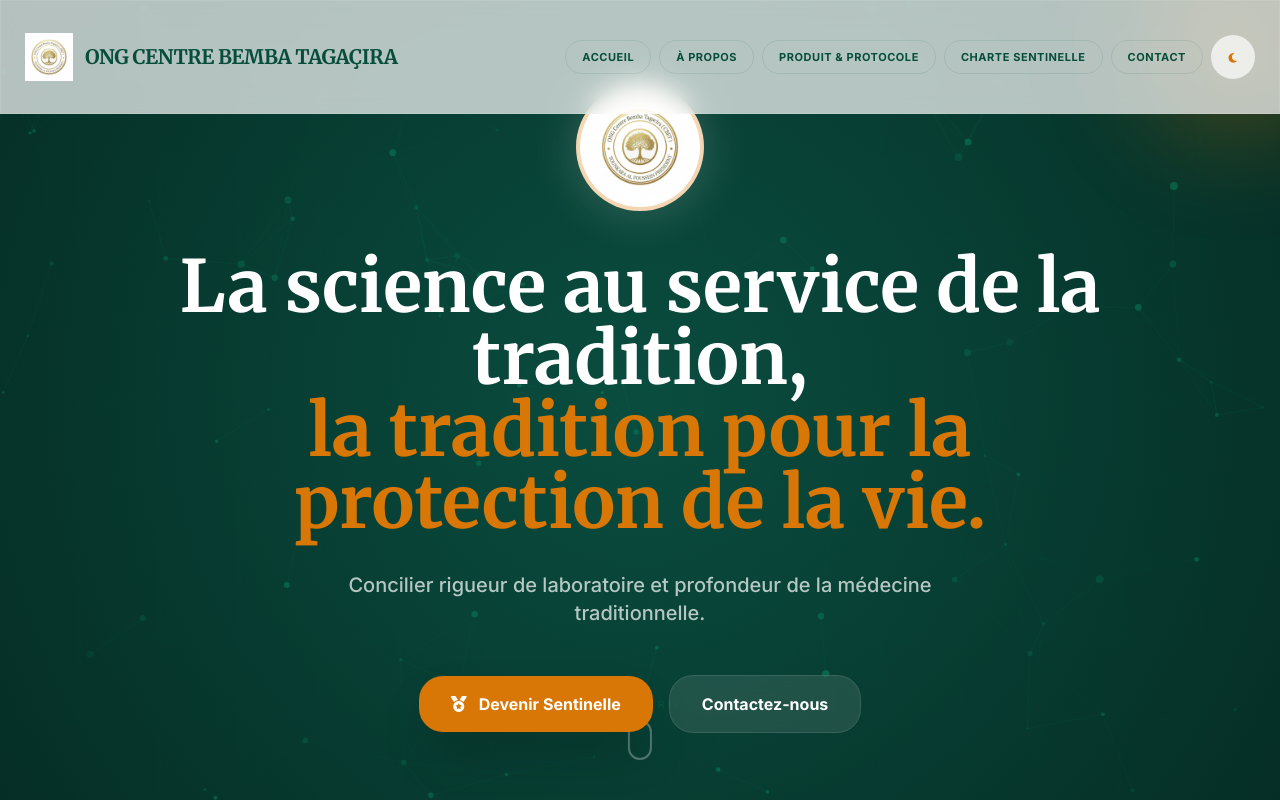
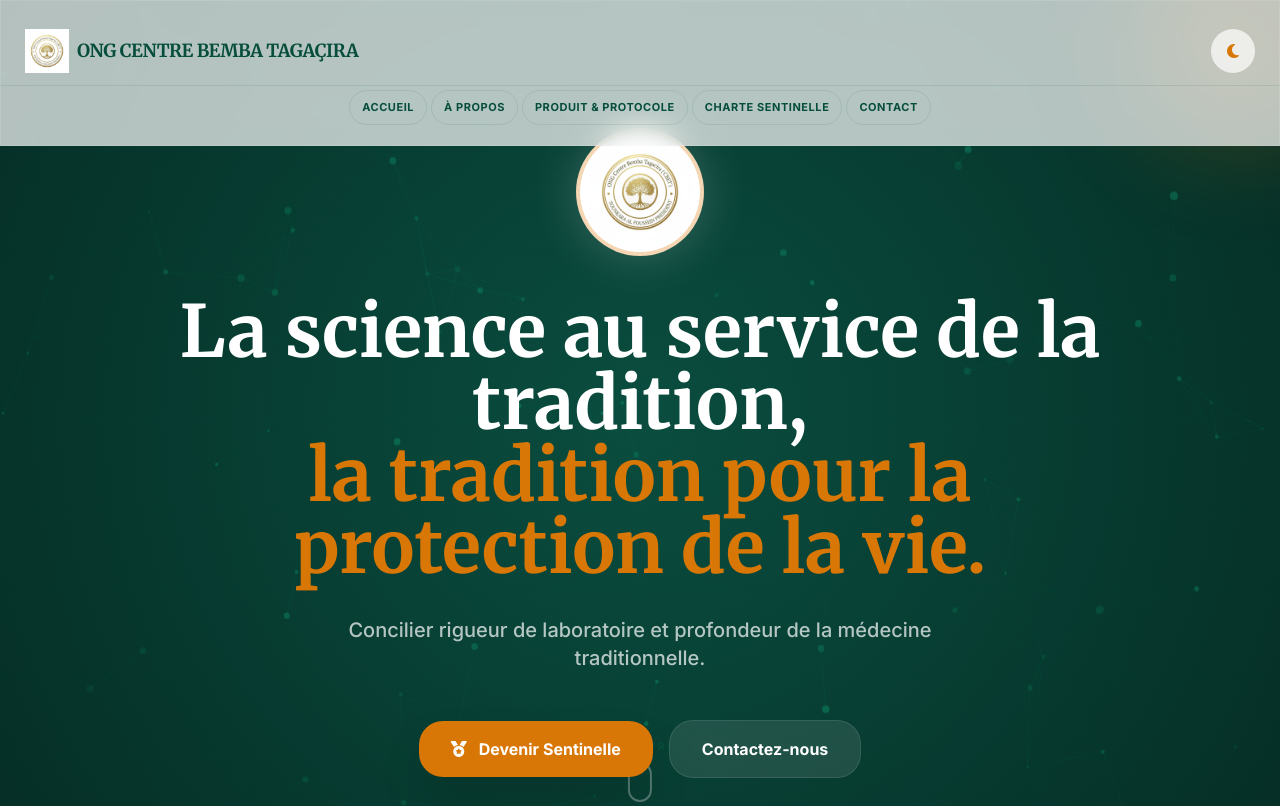
Before and after one commit to eldji225/Ong-CBeT, a website: page index.html in a window 1280 px wide. Shown: the top 806 px of the page. Drawn offline with nearby package versions, Linux system fonts and the light colour scheme.

Commit message:
Fix: Menu toujours visible sur mobile (barre scrollable horizontale)

```diff
--- a/index.html
+++ b/index.html
@@ -386,81 +386,46 @@
 
     <!-- 1. HEADER -->
     <header id="header" class="fixed top-0 left-0 right-0 z-50 transition-all duration-500 glass">
-        <div class="container mx-auto px-4 md:px-6 py-3 md:py-4 flex justify-between items-center">
-            <a href="#" class="flex items-center space-x-2 md:space-x-3 min-w-0">
-                <img src="assets/Logo.png" alt="Logo CBeT" class="w-9 h-9 md:w-12 md:h-12 object-contain shrink-0">
+        <!-- Rangée 1 : Logo + Theme Toggle -->
+        <div class="container mx-auto px-4 md:px-6 py-2 md:py-3 flex justify-between items-center">
+            <a href="#home" class="flex items-center space-x-2 min-w-0">
+                <img src="assets/Logo.png" alt="Logo CBeT" class="w-8 h-8 md:w-11 md:h-11 object-contain shrink-0">
                 <span
-                    class="font-serif font-bold text-ong-dark text-xs sm:text-sm md:text-xl tracking-tight uppercase leading-tight">
+                    class="font-serif font-bold text-ong-dark text-[10px] sm:text-sm md:text-lg tracking-tight uppercase leading-tight">
                     <span class="hidden sm:inline">ONG CENTRE BEMBA TAGAÇIRA</span>
                     <span class="sm:hidden">ONG CBeT</span>
                 </span>
             </a>
+            <button onclick="toggleTheme()" class="theme-toggle" id="themeToggleDesktop">
+                <i class="fas fa-moon"></i>
+            </button>
+        </div>
 
-            <!-- Desktop Nav -->
-            <nav class="hidden lg:flex space-x-2 items-center text-[11px] font-bold uppercase tracking-wider">
+        <!-- Rangée 2 : Navigation toujours visible, scrollable sur mobile -->
+        <nav class="border-t border-ong-dark/10 overflow-x-auto">
+            <div
+                class="flex items-center space-x-1 px-4 py-1 min-w-max lg:min-w-0 lg:justify-center text-[10px] sm:text-[11px] font-bold uppercase tracking-wider">
                 <a href="#home"
-                    class="px-4 py-2 border border-ong-dark/10 hover:border-ong-gold hover:bg-ong-gold/5 rounded-full transition-all duration-300 whitespace-nowrap">
-                    Accueil
-                </a>
+                    class="px-3 py-2 border border-ong-dark/10 hover:border-ong-gold hover:bg-ong-gold/5 rounded-full transition-all duration-300 whitespace-nowrap">Accueil</a>
                 <a href="#about"
-                    class="px-4 py-2 border border-ong-dark/10 hover:border-ong-gold hover:bg-ong-gold/5 rounded-full transition-all duration-300 whitespace-nowrap">
-                    À Propos
-                </a>
+                    class="px-3 py-2 border border-ong-dark/10 hover:border-ong-gold hover:bg-ong-gold/5 rounded-full transition-all duration-300 whitespace-nowrap">À
+                    Propos</a>
                 <a href="#product"
-                    class="px-4 py-2 border border-ong-dark/10 hover:border-ong-gold hover:bg-ong-gold/5 rounded-full transition-all duration-300 whitespace-nowrap">
-                    Produit & Protocole
-                </a>
+                    class="px-3 py-2 border border-ong-dark/10 hover:border-ong-gold hover:bg-ong-gold/5 rounded-full transition-all duration-300 whitespace-nowrap">Produit
+                    &amp; Protocole</a>
                 <a href="#charter"
-                    class="px-4 py-2 border border-ong-dark/10 hover:border-ong-gold hover:bg-ong-gold/5 rounded-full transition-all duration-300 whitespace-nowrap">
-                    Charte Sentinelle
-                </a>
+                    class="px-3 py-2 border border-ong-dark/10 hover:border-ong-gold hover:bg-ong-gold/5 rounded-full transition-all duration-300 whitespace-nowrap">Charte
+                    Sentinelle</a>
                 <a href="#contact"
-                    class="px-4 py-2 border border-ong-dark/10 hover:border-ong-gold hover:bg-ong-gold/5 rounded-full transition-all duration-300 whitespace-nowrap">
-                    Contact
-                </a>
-
-                <!-- Theme Swtich -->
-                <button onclick="toggleTheme()" class="theme-toggle ml-4" id="themeToggleDesktop">
-                    <i class="fas fa-moon"></i>
-                </button>
-            </nav>
-
-            <!-- Mobile Menu Toggle -->
-            <div class="lg:hidden flex items-center space-x-4">
-                <button onclick="toggleTheme()" class="theme-toggle" id="themeToggleMobile">
-                    <i class="fas fa-moon"></i>
-                </button>
-                <button id="menuBtn" class="text-ong-dark text-2xl">
-                    <i class="fas fa-bars"></i>
-                </button>
+                    class="px-3 py-2 border border-ong-dark/10 hover:border-ong-gold hover:bg-ong-gold/5 rounded-full transition-all duration-300 whitespace-nowrap">Contact</a>
             </div>
-        </div>
+        </nav>
     </header>
 
-    <!-- Mobile Menu Sidebar -->
-    <div id="mobileMenu"
-        class="fixed inset-0 z-50 bg-ong-dark text-white transform translate-x-full transition-transform duration-500 lg:hidden">
-        <div class="p-8 flex flex-col h-full">
-            <div class="flex justify-between items-center mb-12">
-                <span class="font-serif font-bold text-xl uppercase italic">Menu</span>
-                <button onclick="toggleMobileMenu()" class="text-3xl text-ong-light">&times;</button>
-            </div>
-            <nav class="flex flex-col space-y-6 text-2xl font-serif">
-                <a href="#home" onclick="toggleMobileMenu()">Accueil</a>
-                <a href="#about" onclick="toggleMobileMenu()">À Propos</a>
-                <a href="#product" onclick="toggleMobileMenu()">Produit & Protocole</a>
-                <a href="#charter" onclick="toggleMobileMenu()">Charte Sentinelle</a>
-                <a href="#contact" onclick="toggleMobileMenu()">Contact</a>
-            </nav>
-            <div class="mt-auto border-t border-ong-light/20 pt-8">
-                <p class="text-sm opacity-60">Abidjan, Côte d'Ivoire</p>
-                <p class="text-sm opacity-60">Science & Tradition</p>
-            </div>
-        </div>
-    </div>
 
     <!-- 2. SECTION ACCUEIL (HERO) -->
-    <section id="home" class="min-h-screen pt-20 pb-16 hero-gradient flex items-center relative overflow-hidden">
+    <section id="home"
+        class="min-h-screen pt-28 md:pt-32 pb-16 hero-gradient flex items-center relative overflow-hidden">
         <!-- Animated Background Canvas -->
         <canvas id="hero-canvas"></canvas>
 
```
